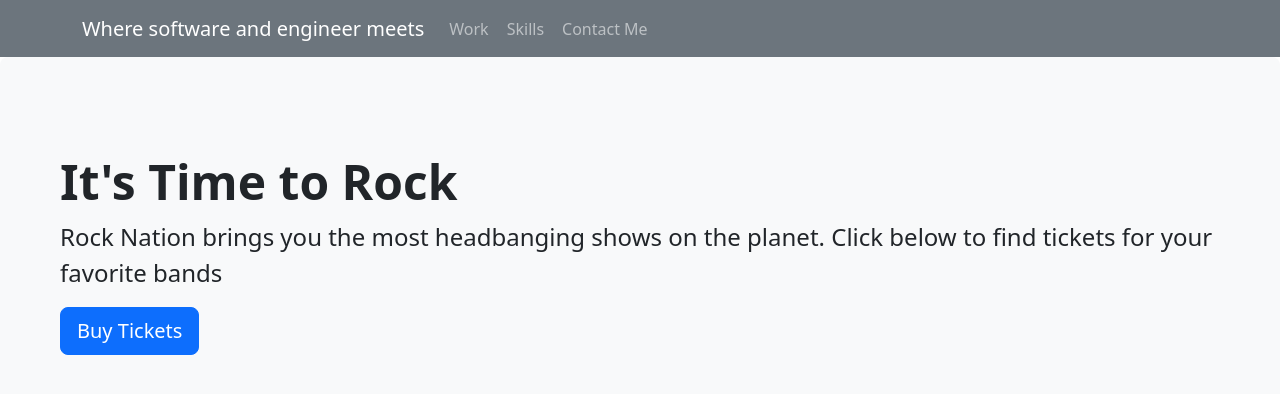
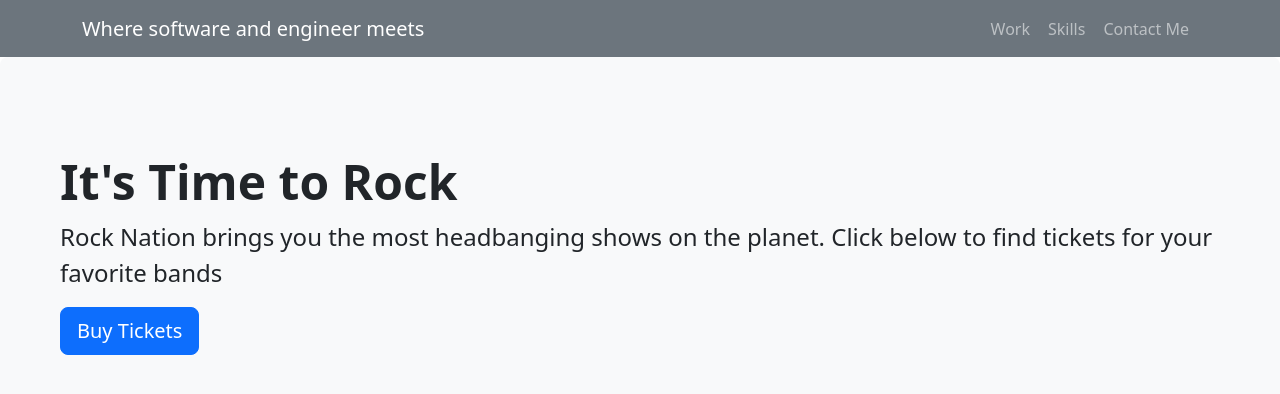
Before and after one commit to haphan-markus/Bootstrap-Portfolio, a plain HTML site: page index.html in a window 1280 px wide. Drawn offline with nearby package versions, Linux system fonts and the light colour scheme.

Commit message:
Menu align to the right

```diff
--- a/css/style.css
+++ b/css/style.css
@@ -1,3 +1,4 @@
-#navbarResponsive {
-    margin-right: 0;
+.topnav-right {
+    display: flex;
+    justify-content: flex-end;
 }
--- a/index.html
+++ b/index.html
@@ -24,7 +24,7 @@
         Menu
           <i class="fas fa-bars"></i> <!--Hamburger menu dropdown-->
         </button>
-        <div class="collapse navbar-collapse" id="navbarResponsive">
+        <div class="collapse navbar-collapse topnav-right" id="navbarResponsive">
           <ul class="nav nav-tabs navbar-nav card-header-tabs">
             <li class="nav-item">
               <a class="nav-link" aria-current="true" href="#Work">Work</a>
```
